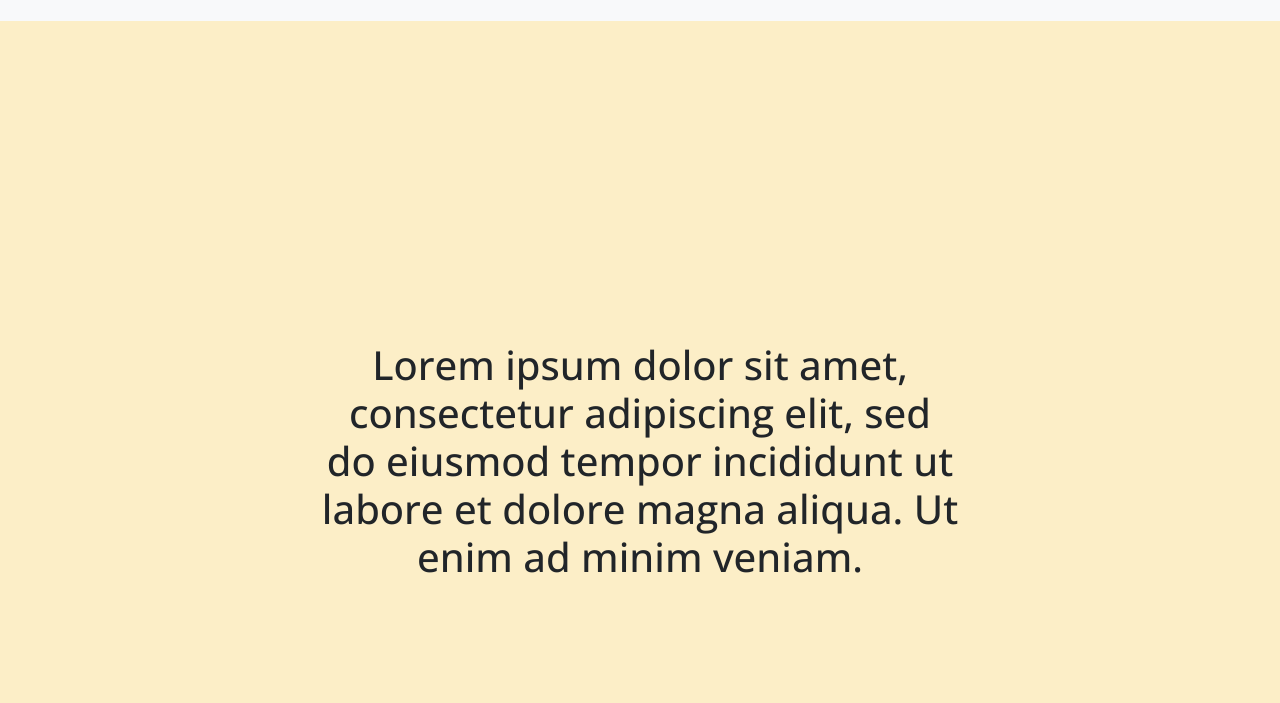
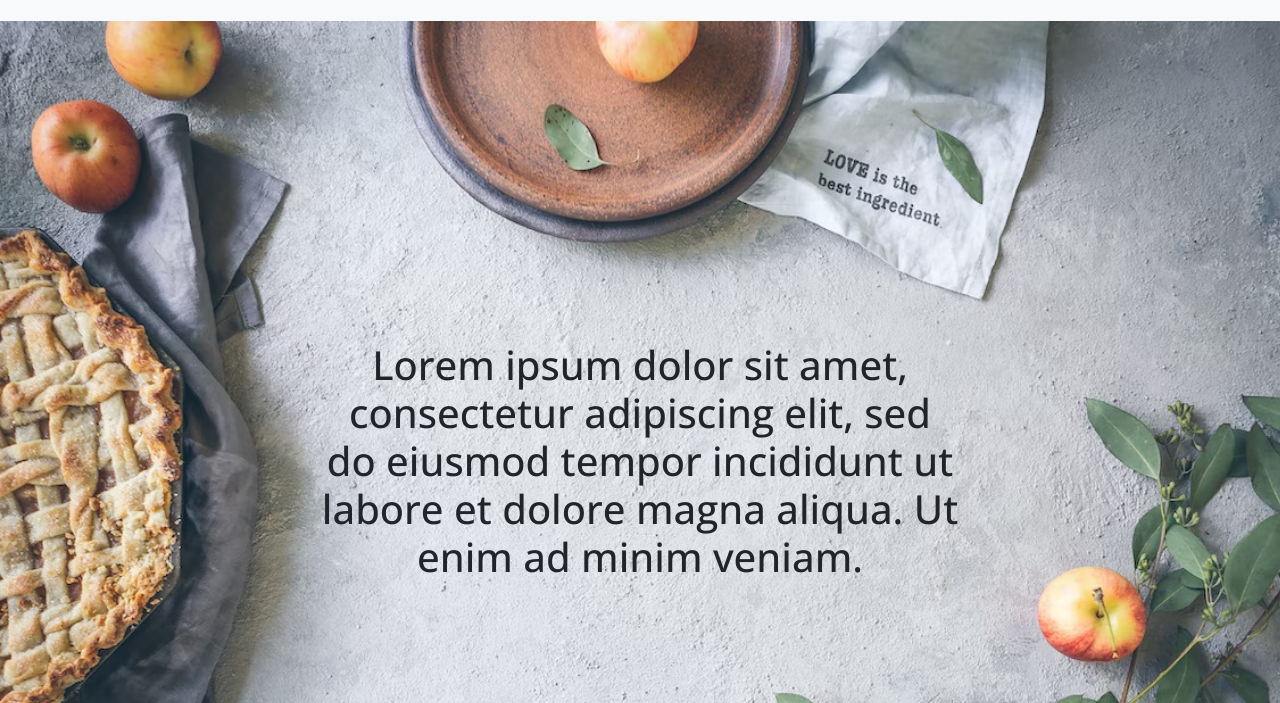
Before and after one commit to The-Blue-BIT-Hackathon/37_Byte-Brigades, a plain HTML site: page index.html in a window 1280 px wide. Shown: the part 97-800 px from the top of the page. Drawn offline with nearby package versions, Linux system fonts and the light colour scheme.

Commit message:
Image added

```diff
--- a/css/styles.css
+++ b/css/styles.css
@@ -80,7 +80,7 @@ body {
 .desc
 {
   padding: 20rem;
-  background-image: url(bgimg.img);
+  background-image: url(bgimg.jpg);
 	background-size: cover;
   background-color: #FCEEC7;
 	/* height: 500px; /* Set the height of the container */
```
Also changed, not shown: css/bgimg.jpg (renamed from bgimg.jpg).
